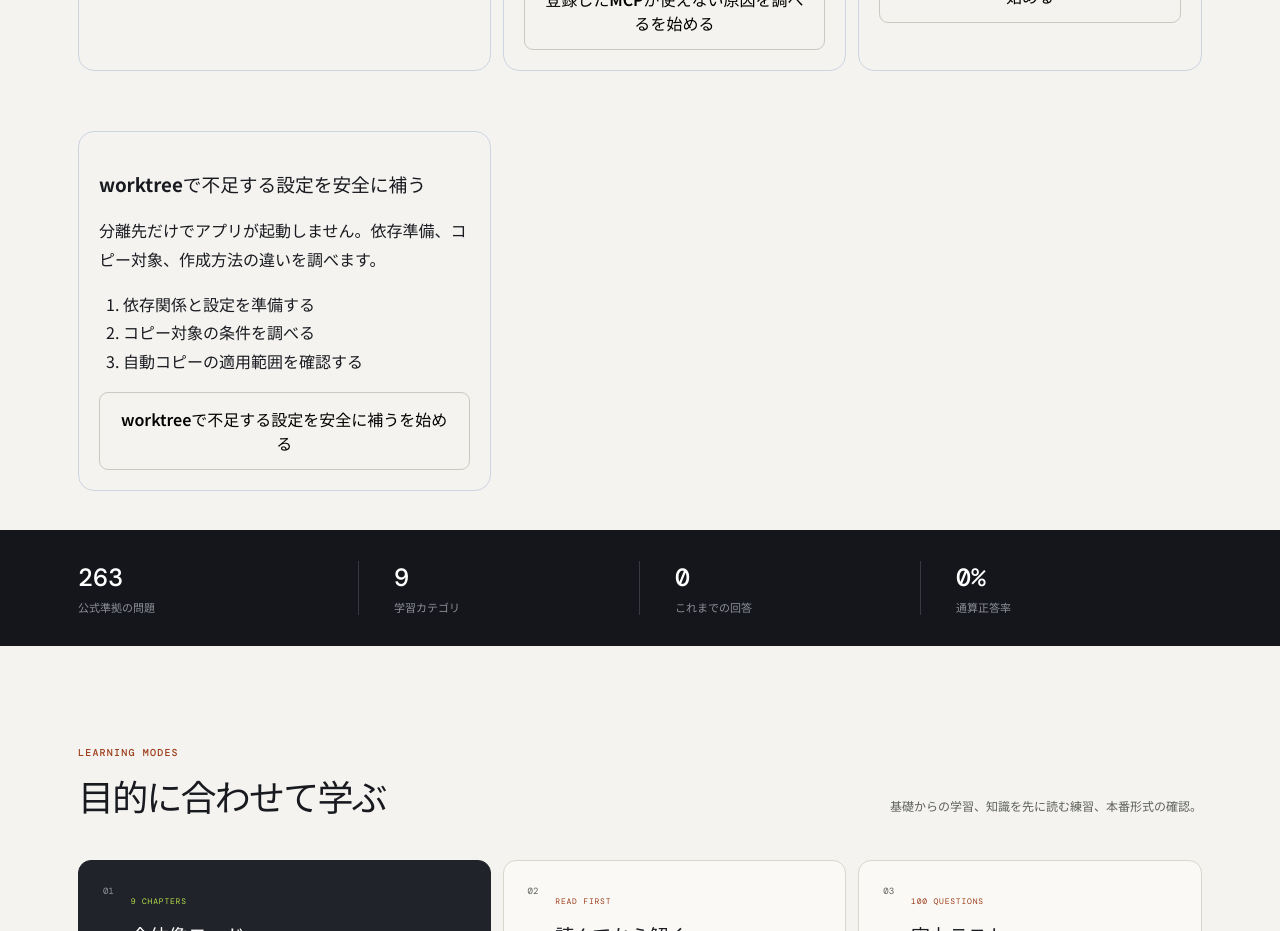
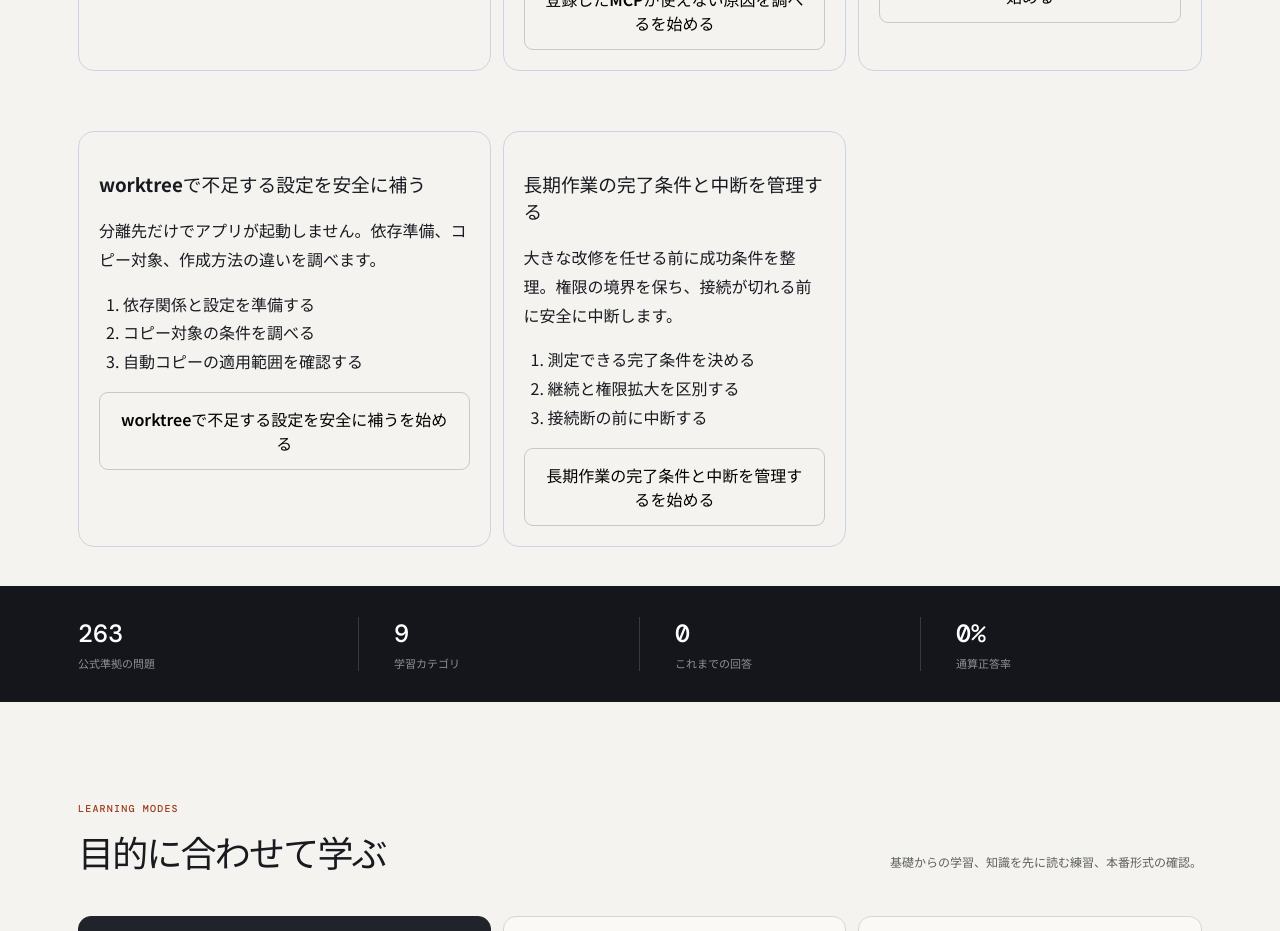
Before and after one commit to ip-san/codex-quiz, a React (Vite) app: page / in a window 1280 px wide. Shown: the part 3080-4011 px from the top of the page. Built offline with nearby package versions, Linux system fonts and the light colour scheme.

Commit message:
Add long-running goal control practice scenario

```diff
--- a/src/data.ts
+++ b/src/data.ts
@@ -239,9 +239,9 @@ export const quizzes: Quiz[] = [
   { id: "session-19", category: "session", difficulty: "intermediate", value: "practical", topic: "memories.timing", question: "chat終了直後に新しいMemoryが見つからない。必ず生成失敗？", choices: ["失敗とは限らない。idle後にbackgroundで更新される", "必ずchatを削除すべき", "sandboxを無効にすべき", "同じpromptを十回送るべき"], answer: 0, explanation: "Codexは進行中作業を早期要約しないようidleを待ち、quota状況によってbackground生成をskipする場合もあります。即時更新を前提にしません。", source: "Codex memories", referenceUrl: "https://learn.chatgpt.com/docs/customization/memories", verifiedAt: "2026-07-19" },
   { id: "session-20", category: "session", difficulty: "intermediate", value: "practical", topic: "memories.security", question: "`~/.codex`をsupportへ共有する前にMemory fileをreviewすべき理由は？", choices: ["生成Memoryに過去作業のcontextが含まれ得る", "必ずmalwareが入る", "Git branchが削除される", "API pricingが変わる"], answer: 0, explanation: "secretは生成時にredactされますが、Memoryにはsummaryやevidenceが残り得ます。Codex homeやartifactを共有する前に機密情報をreviewします。", source: "Codex memories", referenceUrl: "https://learn.chatgpt.com/docs/customization/memories", verifiedAt: "2026-07-19" },
   { id: "workflow-21", category: "workflow", difficulty: "beginner", value: "practical", topic: "goal.definition", question: "長期Goalへ含めると自己検証しやすい3要素は？", choices: ["Outcome・Constraints・Verification", "Model・Theme・Icon", "Branch・Tag・Releaseだけ", "Name・Date・Color"], answer: 0, explanation: "Goalは活動ではなく結果を示し、守る境界とtests・measurement等のverificationを含めると、Codexが完了を判断しやすくなります。", source: "Codex long-running work", referenceUrl: "https://learn.chatgpt.com/docs/long-running-work", verifiedAt: "2026-07-19" },
-  { id: "workflow-22", category: "workflow", difficulty: "intermediate", value: "practical", topic: "goal.refinement", question: "長期作業のoutcomeが曖昧なままGoalを開始すべき？", choices: ["先にPlan・interviewで測定可能なGoalへ具体化する", "曖昧なまま権限だけ広げる", "verificationを削除する", "別agentへ無条件委任する"], answer: 0, explanation: "不明確なGoalは終了判断も曖昧になります。Planで制約とsuccess criteriaを整理し、その結果をGoal textへ変換します。", source: "Codex long-running work", referenceUrl: "https://learn.chatgpt.com/docs/long-running-work", verifiedAt: "2026-07-19" },
-  { id: "workflow-23", category: "workflow", difficulty: "intermediate", value: "practical", topic: "goal.connectivity", question: "長期Goal実行中にnetwork接続を失う予定がある。推奨操作は？", choices: ["接続を失う前にpauseし、戻ってresumeする", "chatを永久deleteする", "同じGoalを別chatで同時writeさせる", "sandboxをfull accessにする"], answer: 0, explanation: "progress controlからGoalをpause・resumeできます。接続やreview待ちの前にpauseし、contextを保った同じchatで再開します。", source: "Codex long-running work", referenceUrl: "https://learn.chatgpt.com/docs/long-running-work", verifiedAt: "2026-07-19" },
-  { id: "workflow-24", category: "workflow", difficulty: "intermediate", value: "practical", topic: "goal.permissions", question: "Goal modeを開始するとsandboxや承認範囲も自動で広がる？", choices: ["広がらない。既存policyのまま必要時にpauseする", "常にfull accessになる", "全承認をauto allowする", "repository外もwrite可能になる"], answer: 0, explanation: "Goalは作業継続と進捗管理の仕組みで、permission escalationではありません。既存sandboxとapproval policyがそのまま適用されます。", source: "Codex long-running work", referenceUrl: "https://learn.chatgpt.com/docs/long-running-work", verifiedAt: "2026-07-19" },
+  { id: "workflow-22", category: "workflow", difficulty: "intermediate", value: "practical", topic: "goal.refinement", question: "長期作業のoutcomeが曖昧なままGoalを開始すべき？", choices: ["先にPlan・interviewで測定可能なGoalへ具体化する", "曖昧なまま権限だけ広げる", "verificationを削除する", "別agentへ無条件委任する"], answer: 0, explanation: "不明確なGoalは終了判断も曖昧になります。Planで制約とsuccess criteriaを整理し、その結果をGoal textへ変換します。", source: "Codex long-running work", referenceUrl: "https://learn.chatgpt.com/docs/long-running-work", verifiedAt: "2026-09-21" },
+  { id: "workflow-23", category: "workflow", difficulty: "intermediate", value: "practical", topic: "goal.connectivity", question: "Desktop Appで長期Goal実行中にnetwork接続を失う予定がある。推奨操作は？", choices: ["接続を失う前にpauseし、戻ってresumeする", "chatを永久deleteする", "同じGoalを別chatで同時writeさせる", "sandboxをfull accessにする"], answer: 0, explanation: "progress controlからGoalをpause・resumeできます。接続やreview待ちの前にpauseし、contextを保った同じchatで再開します。", source: "Codex long-running work", referenceUrl: "https://learn.chatgpt.com/docs/long-running-work", verifiedAt: "2026-09-21" },
+  { id: "workflow-24", category: "workflow", difficulty: "intermediate", value: "practical", topic: "goal.permissions", question: "Goal modeを開始するとsandboxや承認範囲も自動で広がる？", choices: ["広がらない。既存policyのまま必要時にpauseする", "常にfull accessになる", "全承認をauto allowする", "repository外もwrite可能になる"], answer: 0, explanation: "Goalは作業継続と進捗管理の仕組みで、permission escalationではありません。既存sandboxとapproval policyがそのまま適用されます。", source: "Codex long-running work", referenceUrl: "https://learn.chatgpt.com/docs/long-running-work", verifiedAt: "2026-09-21" },
   { id: "surfaces-35", category: "surfaces", difficulty: "beginner", value: "practical", topic: "terminal.scope", question: "desktop appの各chatにあるintegrated terminalの作業場所は？", choices: ["そのchatのcurrent projectまたはworktree", "常にfilesystem root", "GitHub Pages server", "別のrandom repository"], answer: 0, explanation: "Integrated terminalはchatのLocal projectまたはWorktreeにscopeされます。現在のrun locationを確認してからcommandを実行します。", source: "Codex integrated terminal", referenceUrl: "https://learn.chatgpt.com/docs/integrated-terminal", verifiedAt: "2026-07-19" },
   { id: "surfaces-36", category: "surfaces", difficulty: "intermediate", value: "practical", topic: "terminal.context", question: "integrated terminalでtestが失敗した時、Codexへlogをすべて手入力し直す必要がある？", choices: ["通常は不要。Codexはcurrent terminal outputを参照できる", "必ずscreenshotへ変換する", "terminal outputはCodexから見えない", "Git commitしないと見えない"], answer: 0, explanation: "Codexは現在のintegrated terminal outputを読み、failed buildやrunning serverを参照できます。重要な期待結果はpromptでも補います。", source: "Codex integrated terminal", referenceUrl: "https://learn.chatgpt.com/docs/integrated-terminal", verifiedAt: "2026-07-19" },
   { id: "surfaces-37", category: "surfaces", difficulty: "beginner", value: "practical", topic: "terminal.reusable-action", question: "integrated terminalで毎日同じdev commandを入力している。改善方法は？", choices: ["Local environment actionとして登録する", "Memoryだけに覚えさせる", "毎回新しいSkillをinstallする", "API keyへcommandを保存する"], answer: 0, explanation: "頻用commandはActionにするとapp top barから再利用でき、teamへ共有できます。一度限りのdebugはterminalを直接使います。", source: "Codex integrated terminal", referenceUrl: "https://learn.chatgpt.com/docs/integrated-terminal", verifiedAt: "2026-07-19" },
--- a/src/domain/scenarios.ts
+++ b/src/domain/scenarios.ts
@@ -91,4 +91,11 @@ export const scenarios = [
     ids: ["workflow-04", "workflow-26", "workflow-27"],
     steps: ["依存関係と設定を準備する", "コピー対象の条件を調べる", "自動コピーの適用範囲を確認する"],
   },
+  {
+    id: "goal-control",
+    title: "長期作業の完了条件と中断を管理する",
+    description: "大きな改修を任せる前に成功条件を整理。権限の境界を保ち、接続が切れる前に安全に中断します。",
+    ids: ["workflow-22", "workflow-24", "workflow-23"],
+    steps: ["測定できる完了条件を決める", "継続と権限拡大を区別する", "接続断の前に中断する"],
+  },
 ] as const;
```
Also changed, not shown: 4 other files (tests, documents, lock files or other folders).
